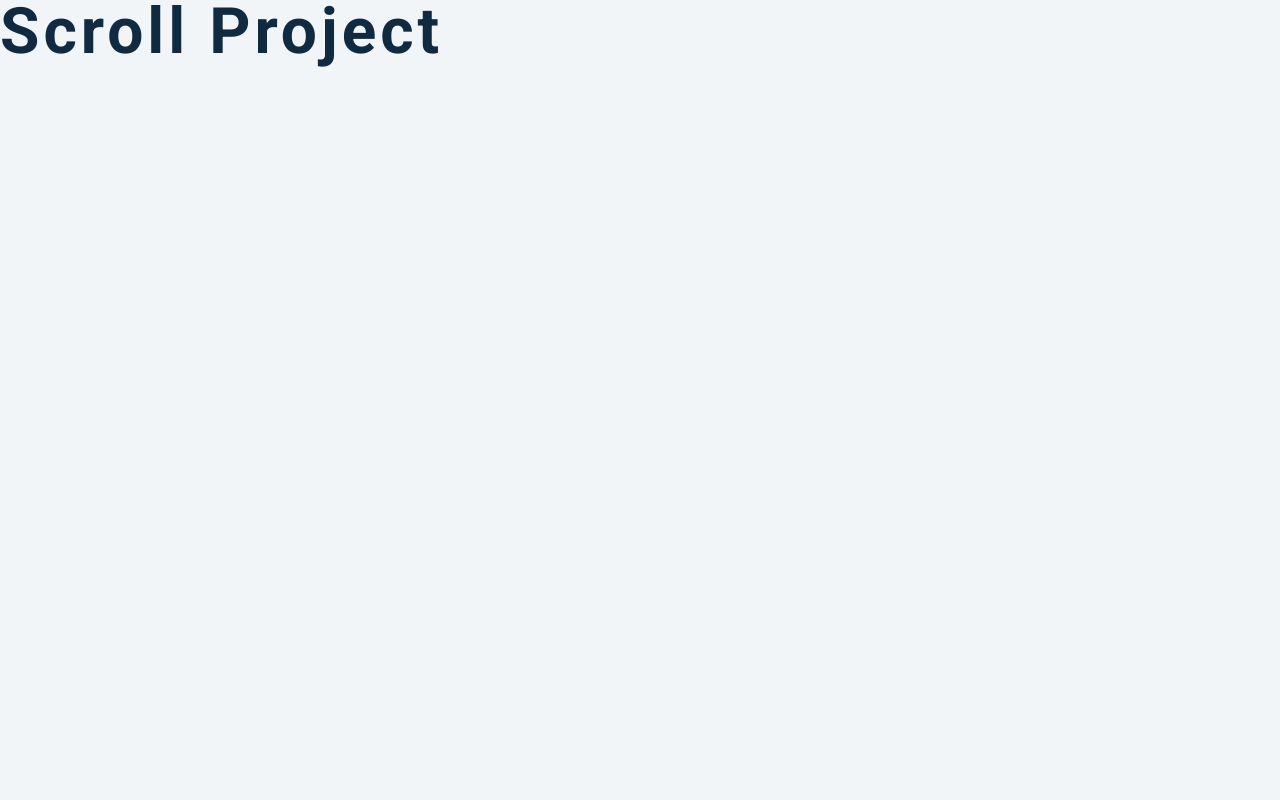
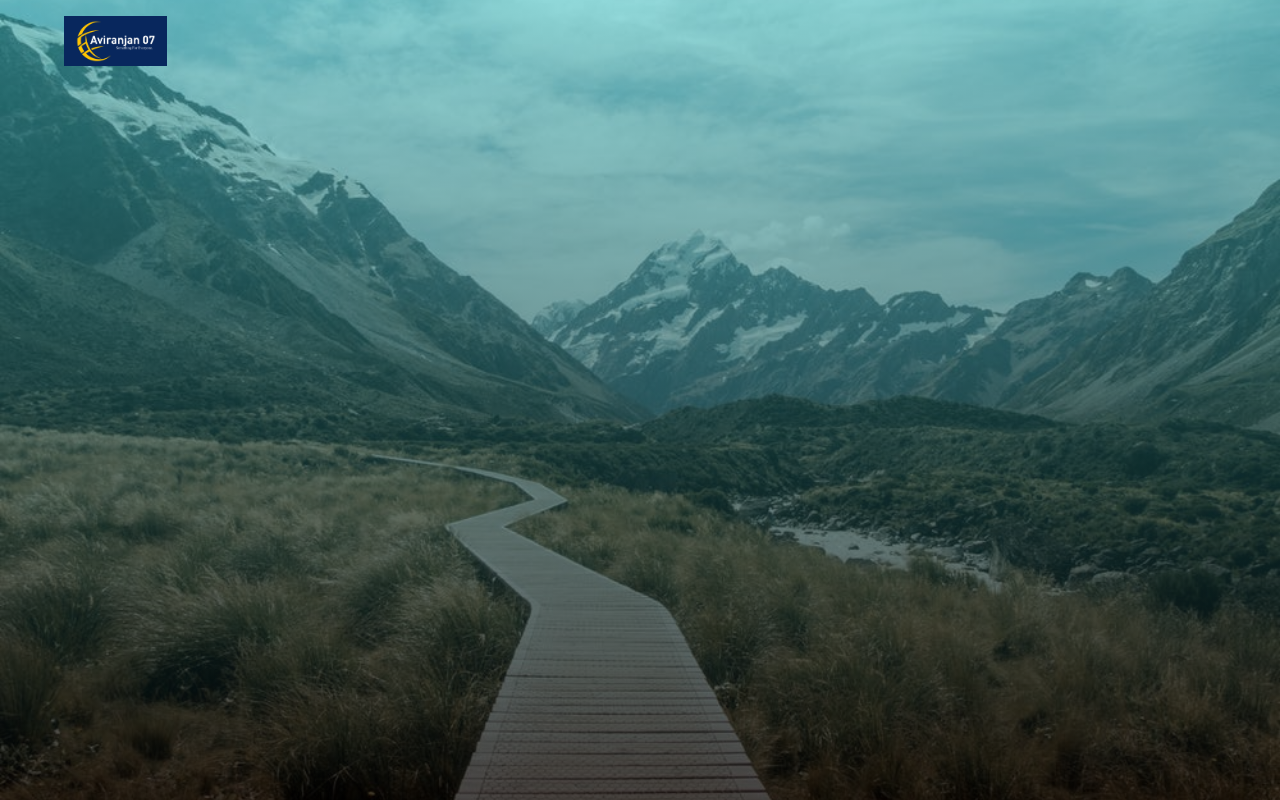
Before and after one commit to aviranjan07/Scroll_Project, a plain HTML site: page index.html in a window 1280 px wide. Drawn offline with Linux system fonts and the light colour scheme.

Commit message:
added logo

```diff
--- a/index.html
+++ b/index.html
@@ -14,7 +14,18 @@
     <link rel="stylesheet" href="./styles.css" />
   </head>
   <body>
-    <h1>scroll project</h1>
+    <!-- header -->
+    <header id="home">
+      <!-- navbar -->
+      <nav id="nav">
+        <div class="nav-center">
+          <!-- nav header -->
+          <div class="nav-header">
+            <img src="./logo.png" class="logo" alt="logo">
+          </div>
+        </div>
+      </nav>
+    </header>
     <!-- javascript -->
     <script src="./app.js"></script>
   </body>
```
Also changed, not shown: logo.png (added), logo.svg (deleted).
